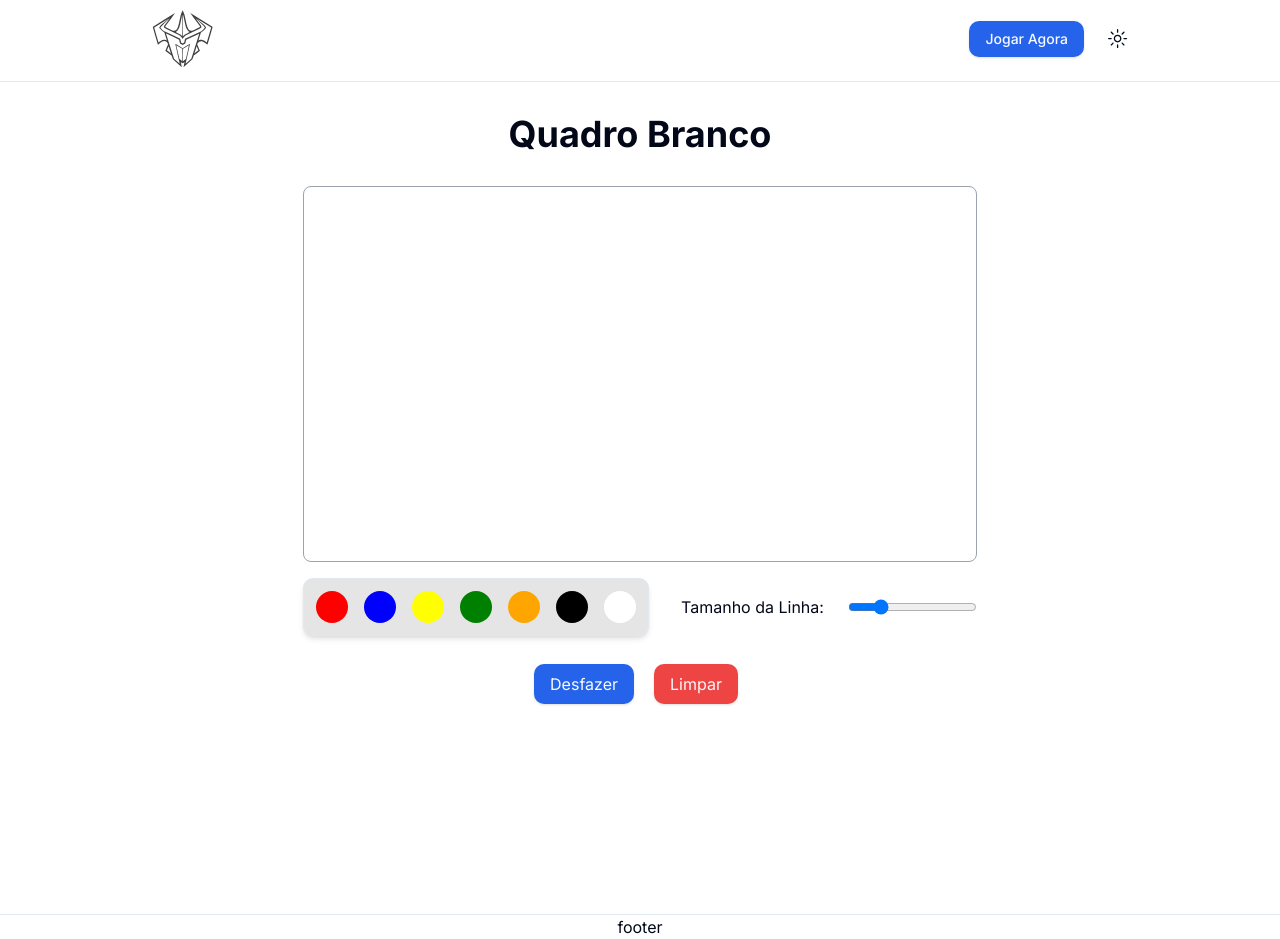
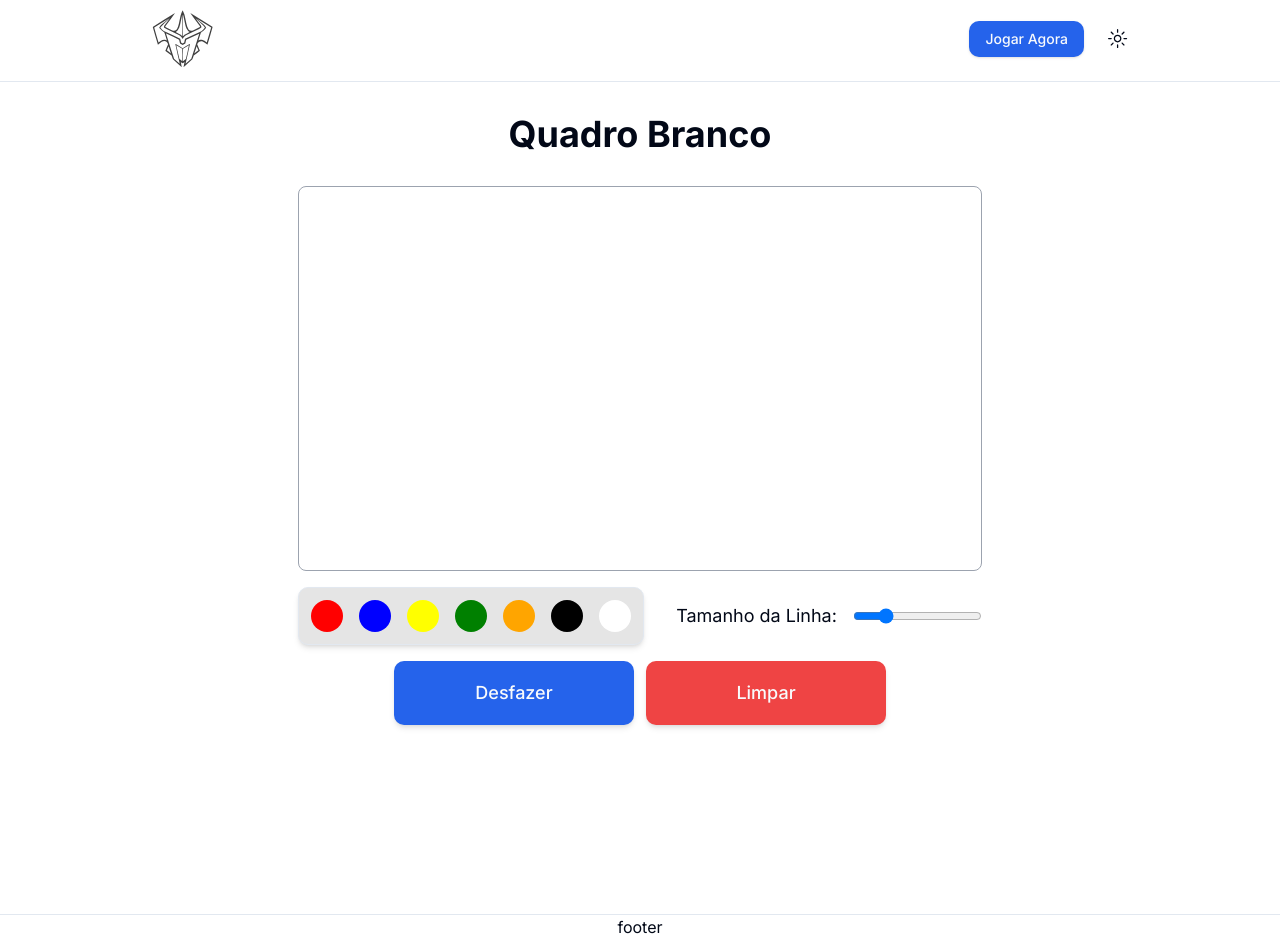
Before and after one commit to giovannivicentin/megazord, a Next.js app: page /whiteboard in a window 1280 px wide. Built offline with nearby package versions, Linux system fonts and the light colour scheme.

Commit message:
feat: make the color selector and size of paint responsible

```diff
--- a/src/components/whiteboard.tsx
+++ b/src/components/whiteboard.tsx
@@ -1,5 +1,6 @@
 'use client'
 import { MouseEvent, useCallback, useEffect, useRef, useState } from 'react'
+import { Button } from './ui/button'
 
 interface DrawingAction {
   path: { x: number; y: number }[]
@@ -155,17 +156,17 @@ export default function WhiteboardCanvas() {
         onMouseMove={draw}
         onMouseUp={endDrawing}
         onMouseOut={endDrawing}
-        className="border rounded-sm border-gray-400 w-full"
+        className="border rounded-sm border-gray-400 dark:border-muted w-full aspect-video"
       />
-      <div className="flex my-4 gap-4 items-center">
+      <div className="flex my-4 gap-2 md:gap-4 justify-between items-center">
         <div className="flex justify-center space-x-4 border p-3 rounded-md bg-neutral-200 dark:bg-muted shadow-md">
           {['red', 'blue', 'yellow', 'green', 'orange', 'black', 'white'].map(
             (color) => (
               <div
                 key={color}
-                className={`w-8 h-8 rounded-full cursor-pointer ${
+                className={`md:w-8 md:h-8 w-4 h-4 rounded-full cursor-pointer ${
                   currentColor === color
-                    ? 'border-4 border-black dark:border-white'
+                    ? 'border-2 border-black dark:border-white'
                     : ''
                 }`}
                 style={{ backgroundColor: color }}
@@ -175,7 +176,7 @@ export default function WhiteboardCanvas() {
           )}
         </div>
         <div className="flex-grow" />
-        <label htmlFor="lineWidthRange" className="mr-2">
+        <label htmlFor="lineWidthRange" className="text-xs md:text-lg">
           Tamanho da Linha:
         </label>
         <input
@@ -188,19 +189,20 @@ export default function WhiteboardCanvas() {
           title="Line Width"
         />
       </div>
-      <div className="flex gap-3 mt-3 items-center justify-center">
-        <button
-          className="bg-primary text-primary-foreground shadow hover:bg-primary/90 px-4 py-2 mr-2 rounded-md"
+      <div className="flex gap-3 items-center justify-center">
+        <Button
+          className="dark:text-white shadow-md w-40 h-10 md:h-16 md:w-60 md:text-lg"
           onClick={undoDrawing}
         >
           Desfazer
-        </button>
-        <button
-          className="bg-red-500 text-primary-foreground shadow hover:bg-red-500/90 px-4 py-2 mr-2 rounded-md"
+        </Button>
+        <Button
+          variant="destructive"
+          className="shadow-md w-40 h-10 md:h-16 md:w-60 md:text-lg"
           onClick={clearDrawing}
         >
           Limpar
-        </button>
+        </Button>
       </div>
     </div>
   )
```
